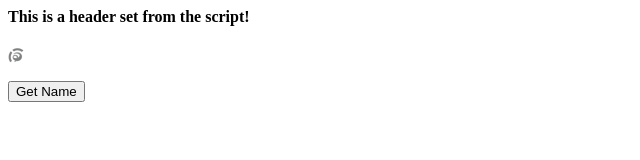
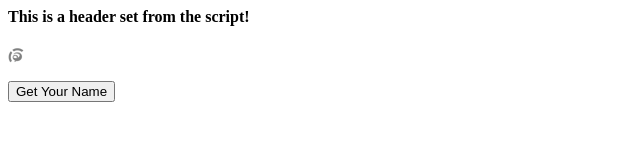
Before and after one commit to mstanche/jqrepo, a plain HTML site: page index.html in a window 1280 px wide. Shown: the full height of the page, 0-640 px from the left. Drawn offline with Linux system fonts and the light colour scheme.

Commit message:
[html content]Changed button name
Signed-off-by: Mihaela Stancheva <Mihaela.Stancheva@bulpros.com>

```diff
--- a/index.html
+++ b/index.html
@@ -9,7 +9,7 @@
 		</div>
 		<br/>
 		<div>
-			<button id="btn_name">Get Name</button>
+			<button id="btn_name">Get Your Name</button>
 		</div>
 	</body>
 	<script src="js/functions.js"></script>
```
